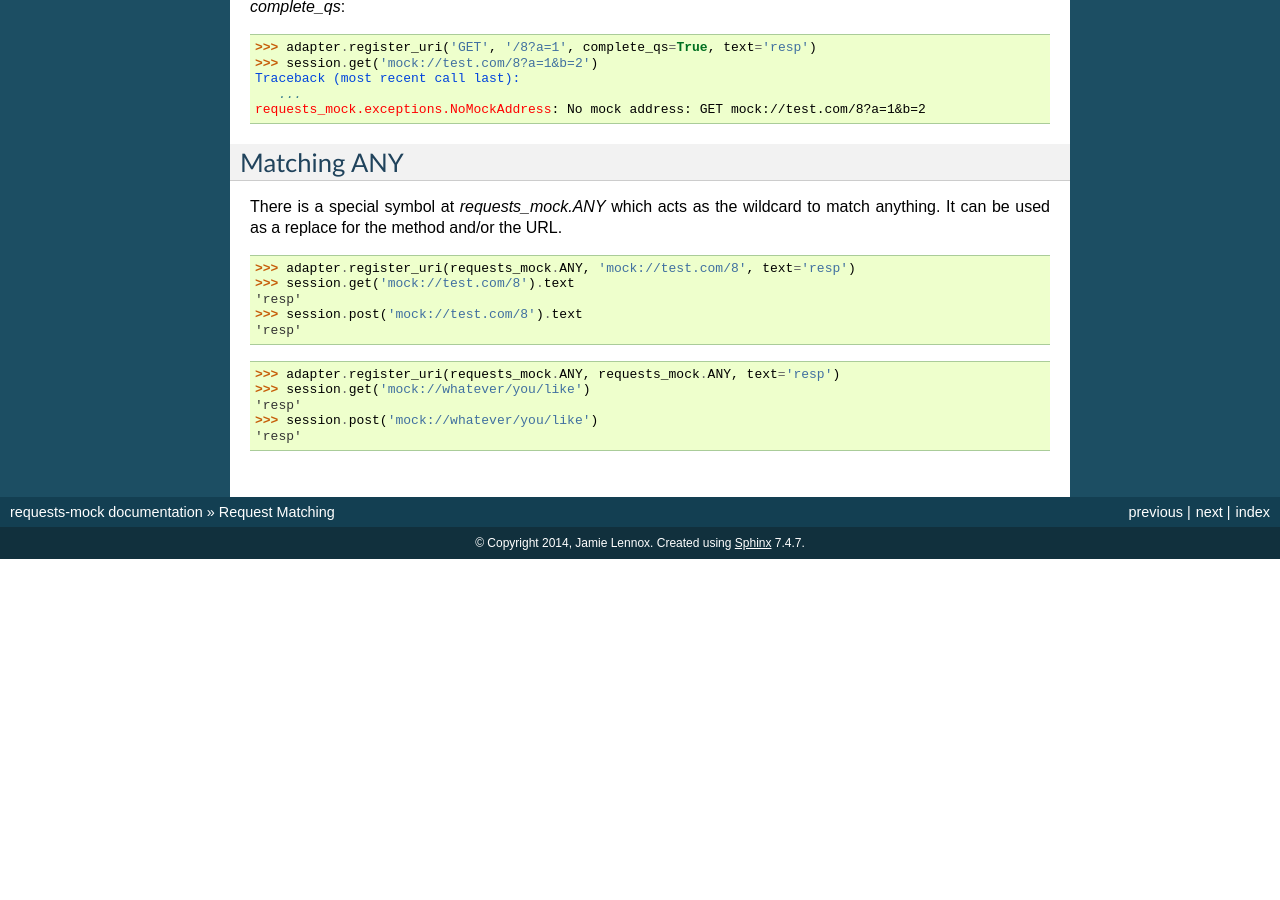
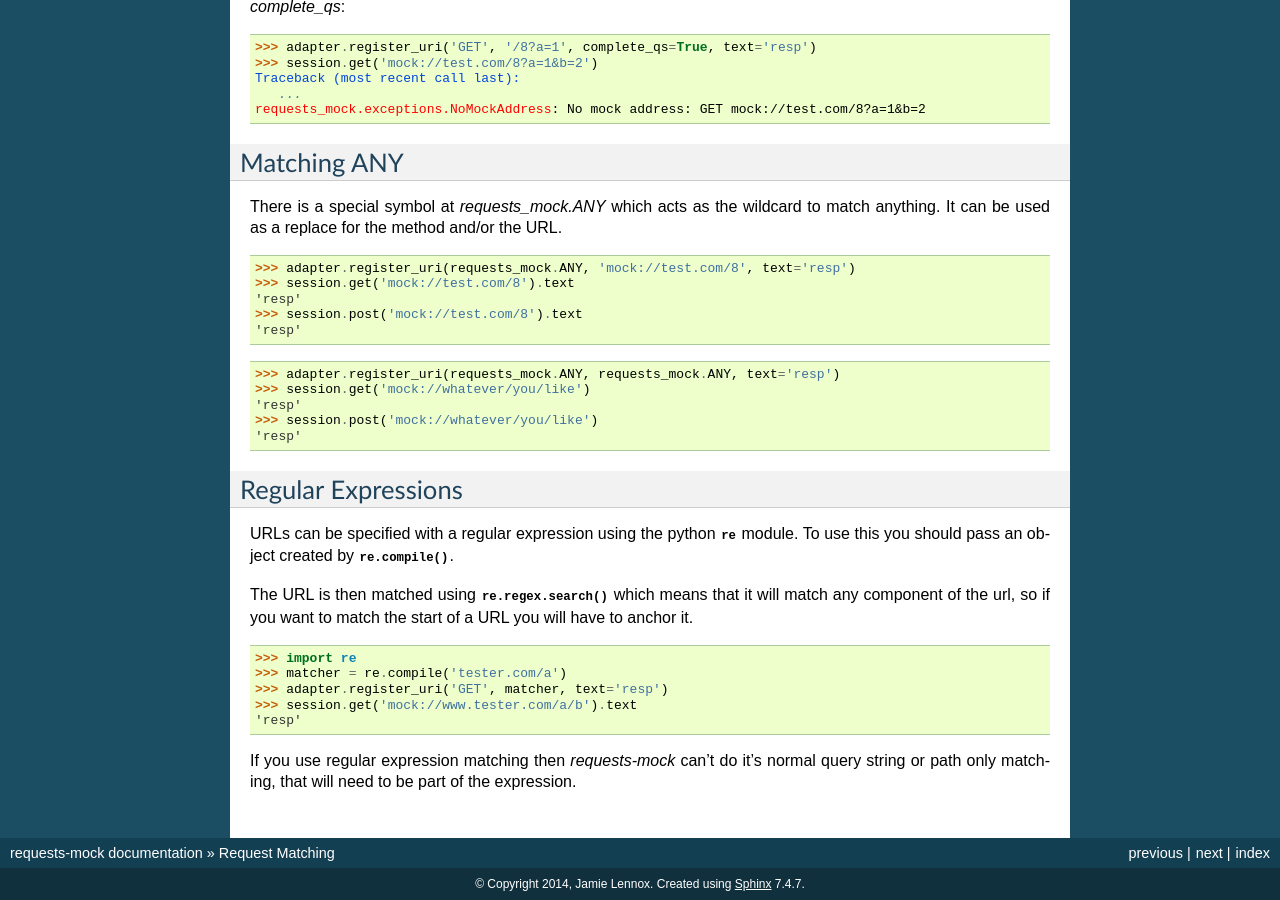
Before and after one commit to jamielennox/requests-mock, a Sphinx documentation site: the page built from docs/matching.rst, in a window 1280 px wide and 900 px high, scrolled down 733 px. Built offline with Sphinx 7.4.7, drawn with Linux system fonts in a browser that asks for light colours; the version number could not be read and is left out; before the commit the page ends 1292 px from its top, so only the background shows below that.

Commit message:
Add regexp url matching

```diff
--- a/docs/conf.py
+++ b/docs/conf.py
@@ -266,5 +266,7 @@ texinfo_documents = [
 
 requests_uri = 'http://docs.python-requests.org/en/latest/'
 urllib3_uri = 'http://urllib3.readthedocs.org/en/latest'
+python_uri = 'http://docs.python.org/3.3'
 intersphinx_mapping = {'requests': (requests_uri, None),
-                       'urllib3': (urllib3_uri, None)}
+                       'urllib3': (urllib3_uri, None),
+                       'python': (python_uri, None)}
--- a/docs/matching.rst
+++ b/docs/matching.rst
@@ -74,3 +74,22 @@ It can be used as a replace for the method and/or the URL.
     'resp'
     >>> session.post('mock://whatever/you/like')
     'resp'
+
+
+Regular Expressions
+===================
+
+URLs can be specified with a regular expression using the python :py:mod:`re` module.
+To use this you should pass an object created by :py:meth:`re.compile`.
+
+The URL is then matched using :py:meth:`re.regex.search` which means that it will match any component of the url, so if you want to match the start of a URL you will have to anchor it.
+
+.. code:: python
+
+    >>> import re
+    >>> matcher = re.compile('tester.com/a')
+    >>> adapter.register_uri('GET', matcher, text='resp')
+    >>> session.get('mock://www.tester.com/a/b').text
+    'resp'
+
+If you use regular expression matching then *requests-mock* can't do it's normal query string or path only matching, that will need to be part of the expression.
```
Also changed, not shown: 3 other files.
